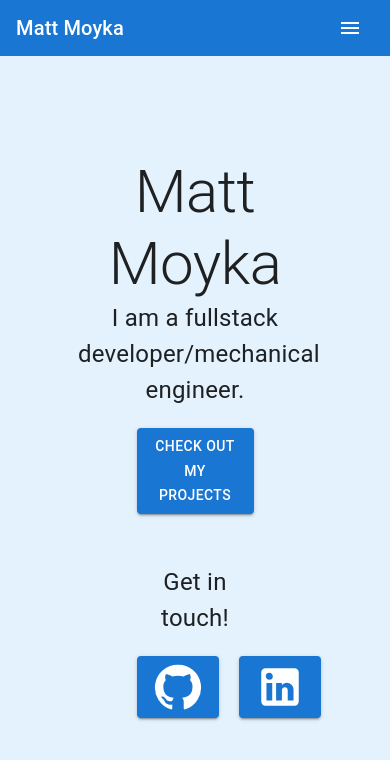
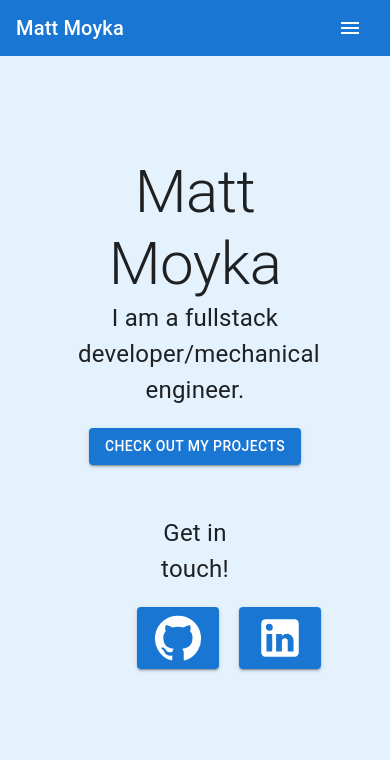
Before and after one commit to MattMoyka/PortfolioWebsite, a React (Create React App) app in the folder client-v2/: page / in a window 390 px wide. Shown: the top 760 px of the page. Built offline with nearby package versions, Linux system fonts and the light colour scheme.

Commit message:
media queries on the landing page

```diff
--- a/client-v2/src/screens/Landing.jsx
+++ b/client-v2/src/screens/Landing.jsx
@@ -11,17 +11,20 @@ export default function Landing() {
   const history = useHistory()
   return (
     <Box sx={{ height: '110vh', width: '100vw', position: 'absolute', top: '-10', backgroundColor: '#e3f2fd' }}>
-      <Box sx={{ width: { xs: '60vw', sm: '100vw' }, maxWidth: 500, textAlign: 'center', margin: '100px auto', height: '45vh' }}>
+      <Box sx={{ width: { xs: '60vw', sm: '100vw' }, textAlign: { xs: 'center', md: 'left' }, margin: { xs: '100px auto', md: '100px' }, height: '45vh', display: { md: 'flex' }, justifyContent: { md: 'space-around', gap: { md: '300px' } } }}>
+        <Box>
           <Typography variant='h2'  >
             Matt Moyka
           </Typography>
           <Typography variant='body1' sx={{ fontSize: '1.5rem' }}>
             I am a fullstack developer/mechanical engineer.
           </Typography>
-        <Box sx={{ display: 'flex', flexDirection: 'column', width: { xs: '30vw', md: '20vw' }, margin: '0 auto' }}>
           <Button color='primary' onClick={() => (history.push('/Projects'))} variant='contained' sx={{ mt: '20px' }}>
             Check out my projects
           </Button>
+        </Box>
+        <Box sx={{ display: 'flex', flexDirection: 'column', width: { xs: '30vw', md: '20vw' }, margin: '0 auto' }}>
+
           <Typography sx={{ marginTop: '50px', fontSize: '1.5rem' }}>Get in touch!</Typography>
           <Box sx={{ display: 'flex', width: { xs: '30vw', md: '20vw' }, gap: '20px', justifyContent: 'space-around' }}>
             <a href='https://github.com/MattMoyka' target='_blank' rel="noreferrer" style={{ color: 'black' }}><Button color='primary' variant='contained' sx={{ mt: '20px' }}>
```
Lines whose indentation alone changed are shown as unchanged.
